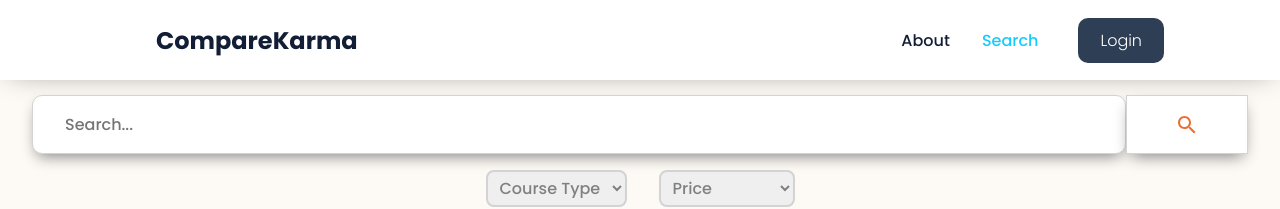
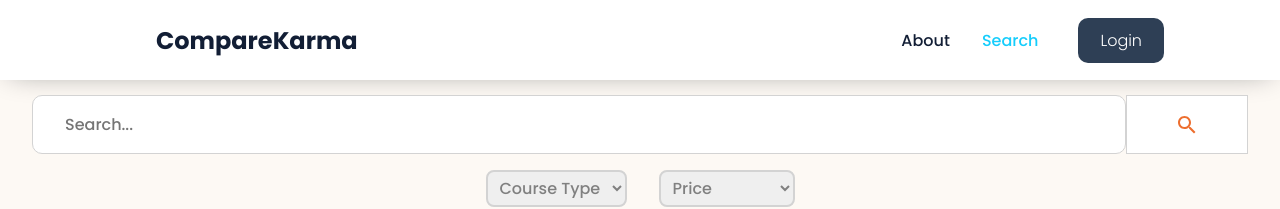
Before and after one commit to Ygirma1/CompareKarma, a React (Create React App) app: page /search in a window 1280 px wide. Shown: the top 209 px of the page. Built offline with nearby package versions, Linux system fonts and the light colour scheme; no server answers.

Commit message:
Refactoring

```diff
--- a/src/pages/login.js
+++ b/src/pages/login.js
@@ -58,7 +58,7 @@
               placeholder='********'>
             </input>
 
-            <button type='submit'>Log In</button>
+            <button className='submit-register-button' type='submit'>Log In</button>
 
             {errorMessage && (
             <p className="error"> {errorMessage} </p>
--- a/src/pages/search/search.css
+++ b/src/pages/search/search.css
@@ -8,14 +8,14 @@
   }
 
   .search-input:focus {
-    border-color: #ed6e2e;
+    border-color: #F19E4F;
+    border-width: 3px;
     outline: none;
   }
 
   .search-button,
   .search-input {
     background-color: white;
-    box-shadow: 0px 7px 15px -5px grey;
     border-style: solid;
     border-width: 1px;
   }
```
